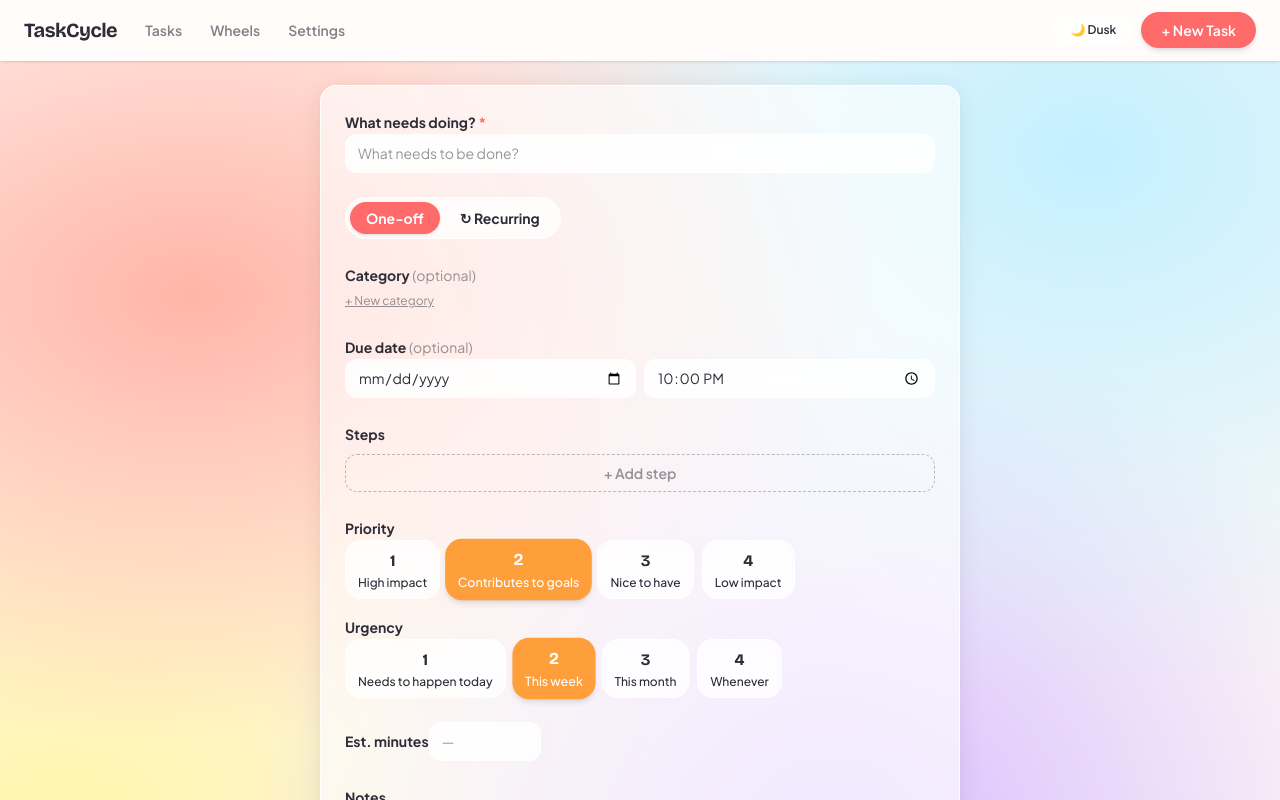
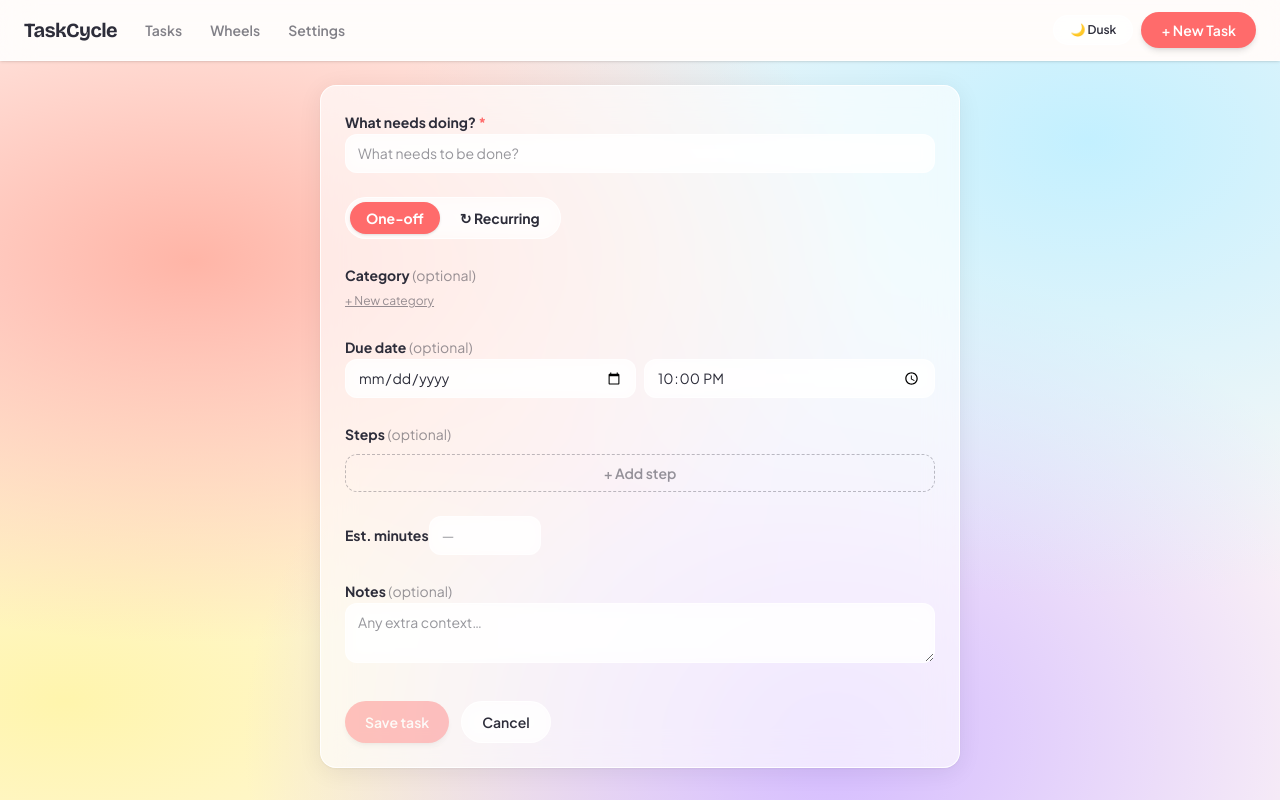
Before and after one commit to lucimoon/taskcycle, a React (Vite) app: page /taskcycle/tasks/new in a window 1280 px wide. Shown: the top 800 px of the page. Built offline with nearby package versions, Linux system fonts and the light colour scheme.

Commit message:
feat: Hide additional priority controls

```diff
--- a/src/components/task/SortControls.tsx
+++ b/src/components/task/SortControls.tsx
@@ -1,12 +1,22 @@
 import type { SortKey } from "@/hooks/useSortedTasks";
+import { useSettingsStore } from "../../store/settingsStore";
+import { Settings } from "../../types/settings";
 
-const SORT_OPTIONS: { key: SortKey; label: string }[] = [
-  { key: "priority", label: "Priority" },
-  { key: "urgency", label: "Urgency" },
-  { key: "time", label: "⚡ Quick wins" },
-  { key: "due", label: "Due date" },
-  { key: "completion", label: "Completion" },
-];
+function getSortOptions(settings: Settings) {
+  let options = [
+    { key: "due", label: "Due date" },
+    { key: "time", label: "Time to complete" },
+  ];
+
+  if (settings.matrixMenuEnabled) {
+    options = options.concat([
+      { key: "priority", label: "Priority" },
+      { key: "urgency", label: "Urgency" },
+    ]);
+  }
+
+  return options;
+}
 
 interface SortControlsProps {
   sort: SortKey;
@@ -14,9 +24,14 @@ interface SortControlsProps {
 }
 
 export function SortControls({ sort, onChange }: SortControlsProps) {
+  const { settings } = useSettingsStore();
+
   return (
     <div className="flex items-center gap-2">
-      <label htmlFor="sort-select" className="text-xs font-semibold text-ink/50 shrink-0">
+      <label
+        htmlFor="sort-select"
+        className="text-xs font-semibold text-ink/50 shrink-0"
+      >
         Sort
       </label>
       <select
@@ -25,8 +40,10 @@ export function SortControls({ sort, onChange }: SortControlsProps) {
         onChange={(e) => onChange(e.target.value as SortKey)}
         className="glass-input"
       >
-        {SORT_OPTIONS.map(({ key, label }) => (
-          <option key={key} value={key}>{label}</option>
+        {getSortOptions(settings).map(({ key, label }) => (
+          <option key={key} value={key}>
+            {label}
+          </option>
         ))}
       </select>
     </div>
--- a/src/components/task/StepList.tsx
+++ b/src/components/task/StepList.tsx
@@ -1,41 +1,43 @@
-import { useState } from 'react'
-import type { Step } from '@/types/task'
-import { StepRow } from './StepRow'
+import { useState } from "react";
+import type { Step } from "@/types/task";
+import { StepRow } from "./StepRow";
 
 interface StepListProps {
-  steps: Step[]
-  onChange: (steps: Step[]) => void
+  steps: Step[];
+  onChange: (steps: Step[]) => void;
 }
 
 export function StepList({ steps, onChange }: StepListProps) {
-  const [lastAddedId, setLastAddedId] = useState<string | null>(null)
+  const [lastAddedId, setLastAddedId] = useState<string | null>(null);
 
   function addStep() {
-    const newStep: Step = { id: crypto.randomUUID(), label: '' }
-    onChange([...steps, newStep])
-    setLastAddedId(newStep.id)
+    const newStep: Step = { id: crypto.randomUUID(), label: "" };
+    onChange([...steps, newStep]);
+    setLastAddedId(newStep.id);
   }
 
   function updateStep(index: number, updated: Step) {
-    const next = [...steps]
-    next[index] = updated
-    onChange(next)
+    const next = [...steps];
+    next[index] = updated;
+    onChange(next);
   }
 
   function removeStep(index: number) {
-    onChange(steps.filter((_, i) => i !== index))
+    onChange(steps.filter((_, i) => i !== index));
   }
 
   function moveStep(from: number, to: number) {
-    const next = [...steps]
-    const [moved] = next.splice(from, 1)
-    next.splice(to, 0, moved)
-    onChange(next)
+    const next = [...steps];
+    const [moved] = next.splice(from, 1);
+    next.splice(to, 0, moved);
+    onChange(next);
   }
 
   return (
     <div className="space-y-2">
-      <span className="text-sm font-bold text-ink">Steps</span>
+      <span className="text-sm font-bold text-ink">
+        Steps <span className="font-normal text-ink/50">(optional)</span>
+      </span>
       <div className="space-y-2">
         {steps.map((step, i) => (
           <StepRow
@@ -59,5 +61,5 @@ export function StepList({ steps, onChange }: StepListProps) {
         + Add step
       </button>
     </div>
-  )
+  );
 }
--- a/src/components/task/TaskCard.tsx
+++ b/src/components/task/TaskCard.tsx
@@ -1,6 +1,7 @@
 import type { Task, Priority, Urgency } from "@/types/task";
 import { useCategoryStore } from "@/store/categoryStore";
 import { CategoryBadge } from "@/components/category/CategoryBadge";
+import { useSettingsStore } from "../../store/settingsStore";
 
 const PRIORITY_CHIP: Record<Priority, string> = {
   1: "bg-coral text-white",
@@ -58,12 +59,15 @@ export function TaskCard({
 }: TaskCardProps) {
   const completedSteps = task.steps.filter((s) => s.completedAt).length;
   const isDone = Boolean(task.completedAt);
+  const { settings } = useSettingsStore();
   const isCyclicDone =
     task.kind === "cyclic" &&
     Boolean(task.lastCompletedAt) &&
     Boolean(task.nextDueAt);
   const { categories } = useCategoryStore();
-  const taskCategories = categories.filter((c) => task.categoryIds?.includes(c.id));
+  const taskCategories = categories.filter((c) =>
+    task.categoryIds?.includes(c.id),
+  );
 
   return (
     <div
@@ -126,7 +130,11 @@ export function TaskCard({
       </div>
 
       <div className="flex flex-wrap gap-1.5 text-xs">
-        {taskCategories.map((cat) => <CategoryBadge key={cat.id} category={cat} />)}
+        {taskCategories.map((cat) => (
+          <CategoryBadge key={cat.id} category={cat} />
+        ))}
+        {settings.matrixMenuEnabled && (
+          <>
             <span
               className={`rounded-full px-3 py-0.5 font-semibold ${PRIORITY_CHIP[task.priority]}`}
             >
@@ -137,6 +145,8 @@ export function TaskCard({
             >
               {URGENCY_LABEL[task.urgency]}
             </span>
+          </>
+        )}
         {task.estimatedMinutes && (
           <span className="rounded-full bg-white/60 backdrop-blur-sm border border-white/80 px-3 py-0.5 font-semibold text-ink">
             ~{task.estimatedMinutes}m
--- a/src/components/task/TaskForm.tsx
+++ b/src/components/task/TaskForm.tsx
@@ -1,69 +1,99 @@
-import { useState } from 'react'
-import type { Task, TaskDraft, TaskKind, Priority, Urgency, Step } from '@/types/task'
-import { KindToggle } from './KindToggle'
-import { StepList } from './StepList'
-import { PriorityUrgencyPicker } from './PriorityUrgencyPicker'
-import { CategoryPicker } from '@/components/category/CategoryPicker'
+import { useState } from "react";
+import type {
+  Task,
+  TaskDraft,
+  TaskKind,
+  Priority,
+  Urgency,
+  Step,
+} from "@/types/task";
+import { KindToggle } from "./KindToggle";
+import { StepList } from "./StepList";
+import { PriorityUrgencyPicker } from "./PriorityUrgencyPicker";
+import { CategoryPicker } from "@/components/category/CategoryPicker";
+import { useSettingsStore } from "../../store/settingsStore";
 
-type RecurUnit = 'minutes' | 'hours' | 'days'
+type RecurUnit = "minutes" | "hours" | "days";
 
 const RECUR_MULTIPLIERS: Record<RecurUnit, number> = {
   minutes: 1,
   hours: 60,
   days: 1440,
+};
+
+function toRecurMinutes(amount: number, unit: RecurUnit): number {
+  return amount * RECUR_MULTIPLIERS[unit];
 }
 
-function toRecurMinutes(amount: number, unit: RecurUnit): number {
-  return amount * RECUR_MULTIPLIERS[unit]
-}
-
-const inputCls = 'glass-input'
-const labelCls = 'text-sm font-bold text-ink'
+const inputCls = "glass-input";
+const labelCls = "text-sm font-bold text-ink";
 
 interface TaskFormProps {
-  initial?: Task
-  onSubmit: (draft: TaskDraft) => void
-  onCancel: () => void
+  initial?: Task;
+  onSubmit: (draft: TaskDraft) => void;
+  onCancel: () => void;
 }
 
 export function TaskForm({ initial, onSubmit, onCancel }: TaskFormProps) {
-  const [title, setTitle] = useState(initial?.title ?? '')
-  const [kind, setKind] = useState<TaskKind>(initial?.kind ?? 'once')
+  const [title, setTitle] = useState(initial?.title ?? "");
+  const [kind, setKind] = useState<TaskKind>(initial?.kind ?? "once");
   const initialDueDate =
-    initial?.kind === 'once' && initial.dueAt ? initial.dueAt.slice(0, 10) : ''
+    initial?.kind === "once" && initial.dueAt ? initial.dueAt.slice(0, 10) : "";
   const initialDueTime =
-    initial?.kind === 'once' && initial.dueAt ? initial.dueAt.slice(11, 16) : '22:00'
-  const [dueDate, setDueDate] = useState(initialDueDate)
-  const [dueTime, setDueTime] = useState(initialDueTime)
+    initial?.kind === "once" && initial.dueAt
+      ? initial.dueAt.slice(11, 16)
+      : "22:00";
+  const [dueDate, setDueDate] = useState(initialDueDate);
+  const [dueTime, setDueTime] = useState(initialDueTime);
   const [recurAmount, setRecurAmount] = useState(
-    initial?.kind === 'cyclic' ? Math.round(initial.recurAfterMinutes / 60) || 1 : 1,
-  )
+    initial?.kind === "cyclic"
+      ? Math.round(initial.recurAfterMinutes / 60) || 1
+      : 1,
+  );
   const [recurUnit, setRecurUnit] = useState<RecurUnit>(
-    initial?.kind === 'cyclic' && initial.recurAfterMinutes < 60 ? 'minutes' : 'hours',
-  )
-  const [steps, setSteps] = useState<Step[]>(initial?.steps ?? [])
-  const [priority, setPriority] = useState<Priority>(initial?.priority ?? 2)
-  const [urgency, setUrgency] = useState<Urgency>(initial?.urgency ?? 2)
-  const [estimatedMinutes, setEstimatedMinutes] = useState(initial?.estimatedMinutes ?? '')
-  const [notes, setNotes] = useState(initial?.notes ?? '')
-  const [categoryIds, setCategoryIds] = useState<string[]>(initial?.categoryIds ?? [])
+    initial?.kind === "cyclic" && initial.recurAfterMinutes < 60
+      ? "minutes"
+      : "hours",
+  );
+  const [steps, setSteps] = useState<Step[]>(initial?.steps ?? []);
+  const [priority, setPriority] = useState<Priority>(initial?.priority ?? 2);
+  const [urgency, setUrgency] = useState<Urgency>(initial?.urgency ?? 2);
+  const [estimatedMinutes, setEstimatedMinutes] = useState(
+    initial?.estimatedMinutes ?? "",
+  );
+  const [notes, setNotes] = useState(initial?.notes ?? "");
+  const [categoryIds, setCategoryIds] = useState<string[]>(
+    initial?.categoryIds ?? [],
+  );
+  const { settings } = useSettingsStore();
 
   function handleSubmit(e: React.FormEvent) {
-    e.preventDefault()
+    e.preventDefault();
     const base = {
       title: title.trim(),
       steps,
       priority,
       urgency,
-      estimatedMinutes: estimatedMinutes !== '' ? Number(estimatedMinutes) : undefined,
+      estimatedMinutes:
+        estimatedMinutes !== "" ? Number(estimatedMinutes) : undefined,
       notes: notes.trim() || undefined,
       categoryIds,
-    }
+    };
     const draft: TaskDraft =
-      kind === 'once'
-        ? { ...base, kind: 'once', dueAt: dueDate ? new Date(`${dueDate}T${dueTime}`).toISOString() : undefined }
-        : { ...base, kind: 'cyclic', recurAfterMinutes: toRecurMinutes(recurAmount, recurUnit) }
-    onSubmit(draft)
+      kind === "once"
+        ? {
+            ...base,
+            kind: "once",
+            dueAt: dueDate
+              ? new Date(`${dueDate}T${dueTime}`).toISOString()
+              : undefined,
+          }
+        : {
+            ...base,
+            kind: "cyclic",
+            recurAfterMinutes: toRecurMinutes(recurAmount, recurUnit),
+          };
+    onSubmit(draft);
   }
 
   return (
@@ -85,13 +115,17 @@ export function TaskForm({ initial, onSubmit, onCancel }: TaskFormProps) {
       <KindToggle value={kind} onChange={setKind} />
 
       <div className="space-y-1.5">
-        <span className="text-sm font-bold text-ink">Category <span className="font-normal text-ink/50">(optional)</span></span>
+        <span className="text-sm font-bold text-ink">
+          Category <span className="font-normal text-ink/50">(optional)</span>
+        </span>
         <CategoryPicker value={categoryIds} onChange={setCategoryIds} />
       </div>
 
-      {kind === 'once' ? (
+      {kind === "once" ? (
         <div className="space-y-1.5">
-          <span className={labelCls}>Due date <span className="font-normal text-ink/50">(optional)</span></span>
+          <span className={labelCls}>
+            Due date <span className="font-normal text-ink/50">(optional)</span>
+          </span>
           <div className="flex gap-2">
             <input
               id="due-date"
@@ -123,7 +157,7 @@ export function TaskForm({ initial, onSubmit, onCancel }: TaskFormProps) {
               onChange={(e) => setRecurAmount(Number(e.target.value) || 1)}
               min={1}
               className={inputCls}
-            style={{ width: '5rem' }}
+              style={{ width: "5rem" }}
             />
             <select
               value={recurUnit}
@@ -140,30 +174,43 @@ export function TaskForm({ initial, onSubmit, onCancel }: TaskFormProps) {
 
       <StepList steps={steps} onChange={setSteps} />
 
-      <PriorityUrgencyPicker
-        priority={priority}
-        urgency={urgency}
-        onChange={(p, u) => { setPriority(p); setUrgency(u) }}
-      />
+      {settings.matrixMenuEnabled && (
+        <PriorityUrgencyPicker
+          priority={priority}
+          urgency={urgency}
+          onChange={(p, u) => {
+            setPriority(p);
+            setUrgency(u);
+          }}
+        />
+      )}
 
       <div className="flex gap-4">
         <div className="space-y-1.5">
-          <label htmlFor="est-minutes" className={labelCls}>Est. minutes</label>
+          <label htmlFor="est-minutes" className={labelCls}>
+            Est. minutes
+          </label>
           <input
             id="est-minutes"
             type="number"
             value={estimatedMinutes}
-            onChange={(e) => setEstimatedMinutes(e.target.value === '' ? '' : Number(e.target.value))}
+            onChange={(e) =>
+              setEstimatedMinutes(
+                e.target.value === "" ? "" : Number(e.target.value),
+              )
+            }
             min={1}
             placeholder="—"
             className={inputCls}
-            style={{ width: '7rem' }}
+            style={{ width: "7rem" }}
           />
         </div>
       </div>
 
       <div className="space-y-1.5">
-        <label htmlFor="notes" className={labelCls}>Notes</label>
+        <label htmlFor="notes" className={labelCls}>
+          Notes <span className="font-normal text-ink/50">(optional)</span>
+        </label>
         <textarea
           id="notes"
           value={notes}
@@ -191,5 +238,5 @@ export function TaskForm({ initial, onSubmit, onCancel }: TaskFormProps) {
         </button>
       </div>
     </form>
-  )
+  );
 }
```
Also changed, not shown: 1 other file (tests, documents, lock files or other folders). Lines whose indentation alone changed are shown as unchanged.
